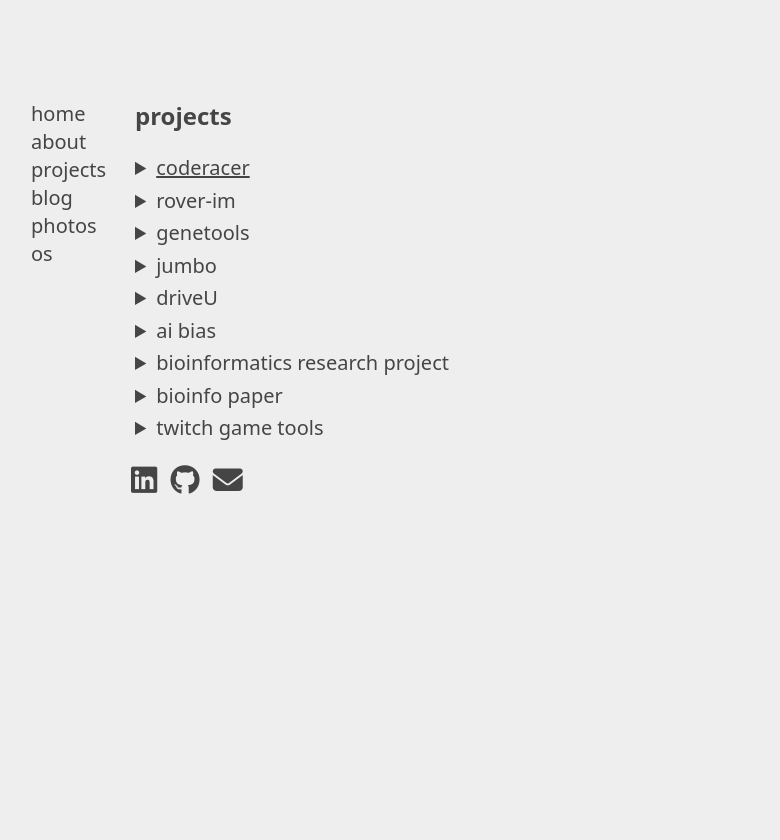
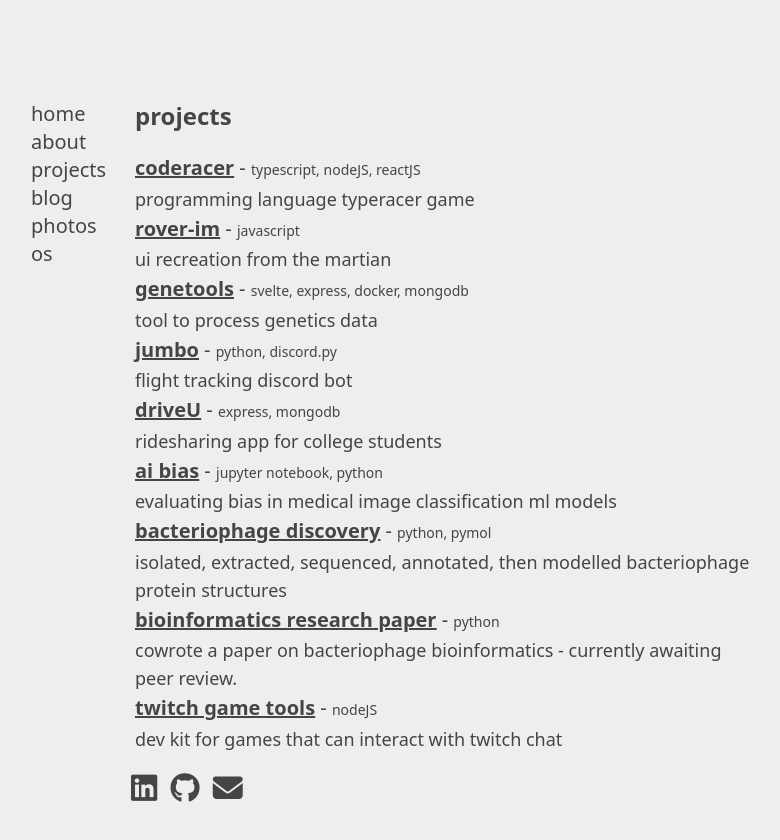
Before and after one commit to adityanaithani/portfolio, a SvelteKit app: page /projects in a window 1280 px wide. Shown: the top 840 px of the page, without its empty margins (245-1025 px from the left). Before the commit the page ends 800 px from the top, so only its background shows below. Built offline with nearby package versions, Linux system fonts and the light colour scheme.

Commit message:
feat:populate projects page

```diff
--- a/src/routes/projects/+page.svelte
+++ b/src/routes/projects/+page.svelte
@@ -4,94 +4,97 @@
 
 <div>
   <h2>projects</h2>
+
   <div>
-    <details class="">
-      <summary class=""
-        ><a href="https://github.com/adityanaithani/coderacer"
-          ><u>coderacer</u>
-        </a></summary
-      >
-      <div class="text-sm">
-        <p>a programming language coderacer game</p>
-      </div>
-    </details>
-
-    <details>
-      <summary>
-        <a href="https://github.com/adityanaithani/themartian-ui">rover-im</a>
-      </summary>
-      <div>
-        <p>messaging ui from the martian (2015)</p>
-      </div>
-    </details>
-
-    <details>
-      <summary
-        ><a href="https://github.com/adityanaithani/genetools">genetools</a
-        ></summary
-      >
-      <div>
-        <p>svelte, express - process gene data</p>
-      </div>
-    </details>
-
-    <details>
-      <summary>
-        <a href="https://github.com/adityanaithani/jumbo-bot">jumbo</a>
-      </summary>
-      <div>
-        <p>python - flight tracker discord bot</p>
-      </div>
-    </details>
-
-    <details>
-      <summary>
-        <a href="https://github.com/umass-cs-326-s23/326-project-repo-team-33"
-          >driveU</a
+    <ul>
+      <li>
+        <span class="text-xl font-semibold underline"
+          ><a href="https://github.com/adityanaithani/coderacer">coderacer</a
+          ></span
         >
-      </summary>
-      <div>
-        <p>express, mongodb - university ridesharing app</p>
-      </div>
-    </details>
-
-    <details>
-      <summary><a href="/projects">ai bias</a></summary>
-      <div>
-        <p>jupyter notebook - analyze bias in ai used in healthcare systems</p>
-      </div>
-    </details>
-
-    <details>
-      <summary>
-        <a href="/projects">bioinformatics research project</a>
-      </summary>
-      <div>
-        <p>pymol, BLAST - analyze bacteriophage structures</p>
-      </div>
-    </details>
-
-    <details>
-      <summary>
-        <a href="/projects">bioinfo paper</a>
-      </summary>
-      <div>
-        <p>
-          cowrote a paper on bacteriophage bioinformatics. currently awaiting
+        -
+        <span class="text-sm">typescript, nodeJS, reactJS</span>
+        <p class="my-0 text-lg">programming language typeracer game</p>
+      </li>
+      <li>
+        <span class="text-xl font-semibold underline"
+          ><a href="https://github.com/adityanaithani/themartian-ui">rover-im</a
+          ></span
+        >
+        -
+        <span class="text-sm">javascript</span>
+        <p class="my-0 text-lg">ui recreation from the martian</p>
+      </li>
+      <li>
+        <span class="text-xl font-semibold underline"
+          ><a href="https://github.com/adityanaithani/genetools">genetools</a
+          ></span
+        >
+        -
+        <span class="text-sm">svelte, express, docker, mongodb</span>
+        <p class="my-0 text-lg">tool to process genetics data</p>
+      </li>
+      <li>
+        <span class="text-xl font-semibold underline"
+          ><a href="https://github.com/adityanaithani/jumbo-bot">jumbo</a></span
+        >
+        -
+        <span class="text-sm">python, discord.py</span>
+        <p class="my-0 text-lg">flight tracking discord bot</p>
+      </li>
+      <li>
+        <span class="text-xl font-semibold underline"
+          ><a
+            href="https://github.com/umass-cs-326-s23/326-project-repo-team-33"
+            >driveU</a
+          ></span
+        >
+        -
+        <span class="text-sm">express, mongodb</span>
+        <p class="my-0 text-lg">ridesharing app for college students</p>
+      </li>
+      <li>
+        <span class="text-xl font-semibold underline"
+          ><a href="/projects">ai bias</a></span
+        >
+        -
+        <span class="text-sm">jupyter notebook, python</span>
+        <p class="my-0 text-lg">
+          evaluating bias in medical image classification ml models
+        </p>
+      </li>
+      <li>
+        <span class="text-xl font-semibold underline"
+          ><a href="/projects">bacteriophage discovery</a></span
+        >
+        -
+        <span class="text-sm">python, pymol</span>
+        <p class="my-0 text-lg">
+          isolated, extracted, sequenced, annotated, then modelled bacteriophage
+          protein structures
+        </p>
+      </li>
+      <li>
+        <span class="text-xl font-semibold underline"
+          ><a href="/projects">bioinformatics research paper</a></span
+        >
+        -
+        <span class="text-sm">python</span>
+        <p class="my-0 text-lg">
+          cowrote a paper on bacteriophage bioinformatics - currently awaiting
           peer review.
         </p>
-      </div>
-    </details>
-
-    <details>
-      <summary>
-        <a href="https://github.com/adityanaithani/TwitchGameTools"
-          >twitch game tools</a
+      </li>
+      <li>
+        <span class="text-xl font-semibold underline"
+          ><a href="/projects">twitch game tools</a></span
         >
-      </summary>
-      <div>
-        <p>dev kit for games that can interact with twitch chat</p>
-      </div>
-    </details>
+        -
+        <span class="text-sm">nodeJS</span>
+        <p class="my-0 text-lg">
+          dev kit for games that can interact with twitch chat
+        </p>
+      </li>
+    </ul>
   </div>
 </div>
```
Also changed, not shown: 1 other file (tests, documents, lock files or other folders).
